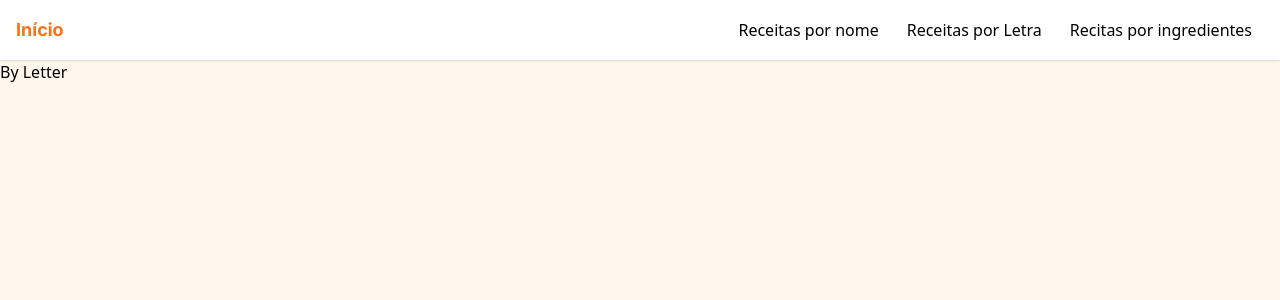
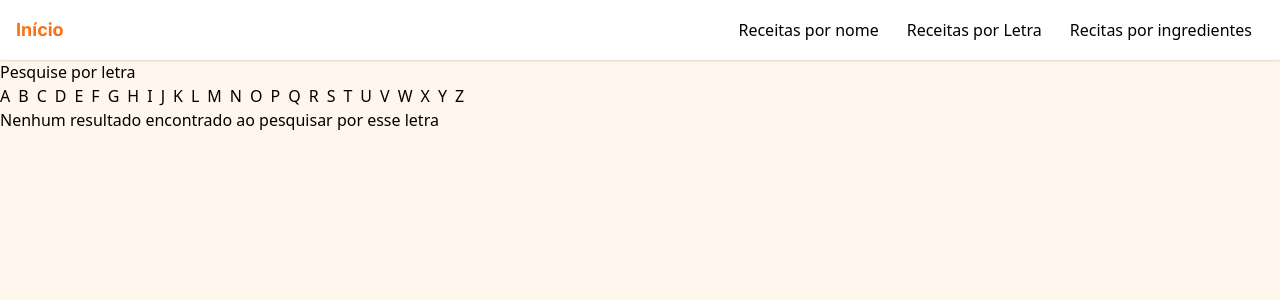
Before and after one commit to LucasAnselmoSilva12345/food-recipe, a React (Vite) app: page /by-letter in a window 1280 px wide. Shown: the top 300 px of the page. Built offline with nearby package versions, Linux system fonts and the light colour scheme.

Commit message:
Feat: Search Food by alphabet letter
Signed-off-by: LucasAnselmoSilva12345 <lucasanselmodasilva02@gmail.com>

```diff
--- a/src/pages/ByLetter.tsx
+++ b/src/pages/ByLetter.tsx
@@ -1,7 +1,75 @@
+import { useEffect, useState } from 'react';
+import { FoodRandomProps } from '../types/FoodRandomProps';
+import { api } from '../api/meal-db-api';
+import { FoodCard } from '../components/FoodCard';
+
 export function ByLetter() {
+  const [selectedLetter, setSelectedLetter] = useState<string | null>(null);
+  const [foodResults, setFoodResults] = useState<FoodRandomProps[]>([]);
+  const [loading, setLoading] = useState<boolean>(false);
+
+  useEffect(() => {
+    const fetchFoodByLetter = async () => {
+      if (selectedLetter) {
+        setLoading(true);
+        try {
+          const response = await api.get(`/search.php?f=${selectedLetter}`);
+          setFoodResults(response.data.meals || []);
+        } catch (error) {
+          console.error('Erro ao buscar dados da API:', error);
+        }
+        setLoading(false);
+      }
+    };
+    fetchFoodByLetter();
+  }, [selectedLetter]);
+
+  const alphabet = 'ABCDEFGHIJKLMNOPQRSTUVWXYZ'.split('');
+
+  const handleLetterClick = (letter: string) => {
+    setSelectedLetter(letter);
+  };
+
   return (
-    <div>
-      <h1>By Letter</h1>
-    </div>
+    <section>
+      <h1>Pesquise por letra</h1>
+
+      <div className="space-x-2">
+        {alphabet.map((letter) => (
+          <button key={letter} onClick={() => handleLetterClick(letter)}>
+            {letter}
+          </button>
+        ))}
+      </div>
+
+      {loading && <p>Carregando</p>}
+      {!loading && foodResults.length === 0 && (
+        <p>Nenhum resultado encontrado ao pesquisar por esse letra</p>
+      )}
+      {!loading && foodResults.length > 0 && (
+        <div>
+          {foodResults.map((result) => (
+            <FoodCard
+              key={result.idMeal}
+              idMeal={result.idMeal}
+              strMealThumb={result.strMealThumb}
+              strMeal={result.strMeal}
+              strInstructions={result.strInstructions}
+              strYoutube={result.strYoutube}
+            />
+          ))}
+        </div>
+      )}
+      {foodResults.map((result) => (
+        <FoodCard
+          key={result.idMeal}
+          idMeal={result.idMeal}
+          strMealThumb={result.strMealThumb}
+          strMeal={result.strMeal}
+          strInstructions={result.strInstructions}
+          strYoutube={result.strYoutube}
+        />
+      ))}
+    </section>
   );
 }
```
